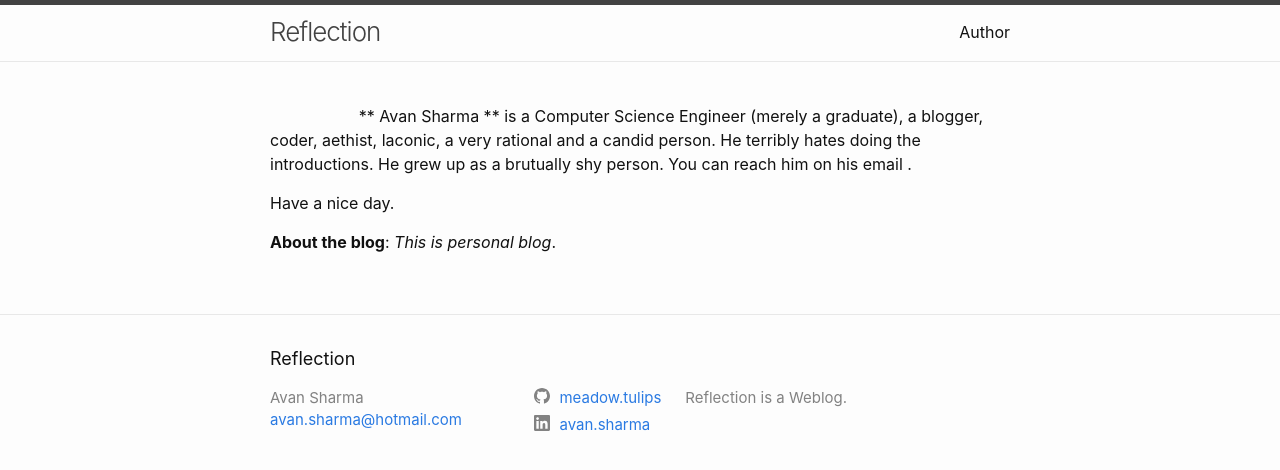
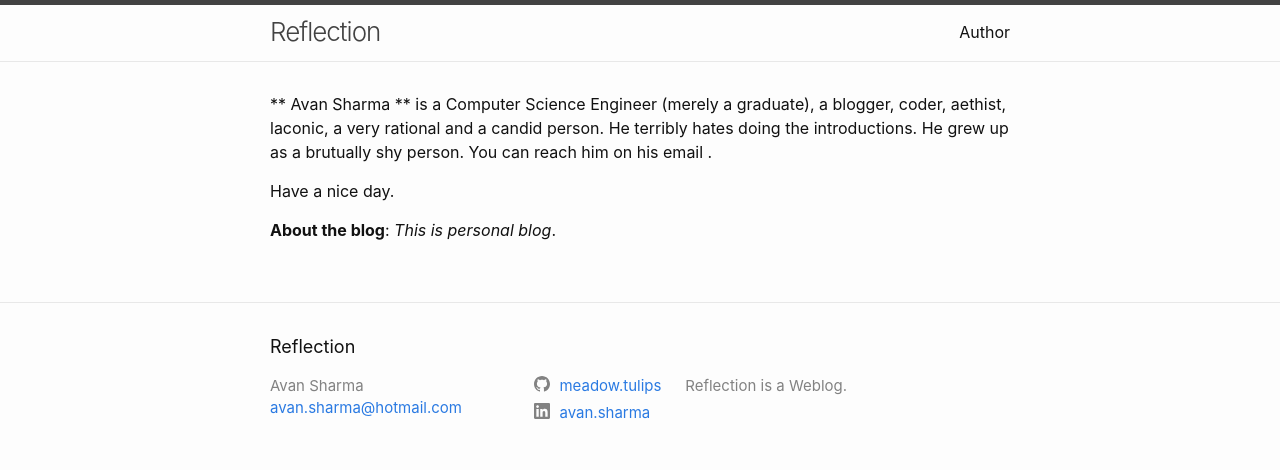
Before and after one commit to meadow-tulips/Myblog, a Jekyll site: the page built from about.md, in a window 1280 px wide. Shown: the top 470 px of the page. Built offline with Jekyll 4.4.1, drawn with Linux system fonts in a browser that asks for light colours.

Commit message:
Update about.md

```diff
--- a/about.md
+++ b/about.md
@@ -6,7 +6,6 @@ author: Avan Sharma
 ---
 
 ** {{ page.author }} ** is a Computer Science Engineer (merely a graduate), a blogger, coder, aethist, laconic, a very rational and a candid person. He terribly hates doing the introductions. He grew up as a brutually shy person. You can reach him on his email .
-{: .authorfirstline }
 
 Have a nice day.
 
```
